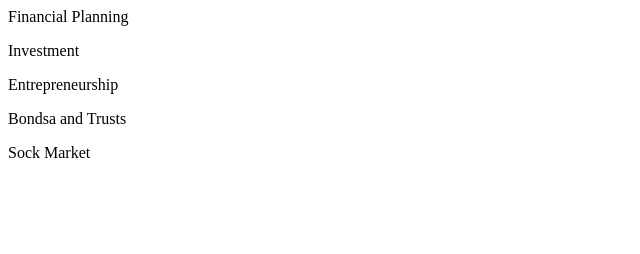
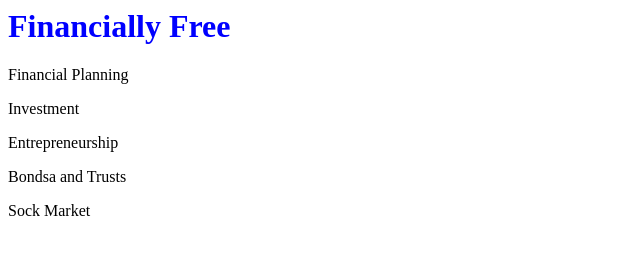
Before and after one commit to Esthappen/JaribuOne, a plain HTML site: page index.html in a window 1280 px wide. Shown: the whole page, without its empty margins (0-640 px from the left). Drawn offline with Linux system fonts and the light colour scheme; files that its build step writes are made by us from their sources.

Commit message:
Something done

```diff
--- a/index.html
+++ b/index.html
@@ -4,6 +4,7 @@
         <link href="css/styles.css" rel="stylesheet" type="text/css">
     </head>
     <body>
+        <h1>Financially Free</h1>
         <p>Financial Planning</p>
         <p>Investment</p>
         <p>Entrepreneurship</p>
--- a/styles.css
+++ b/styles.css
@@ -1,3 +1,4 @@
+
 h1 {
     color: blue;
 }
```
